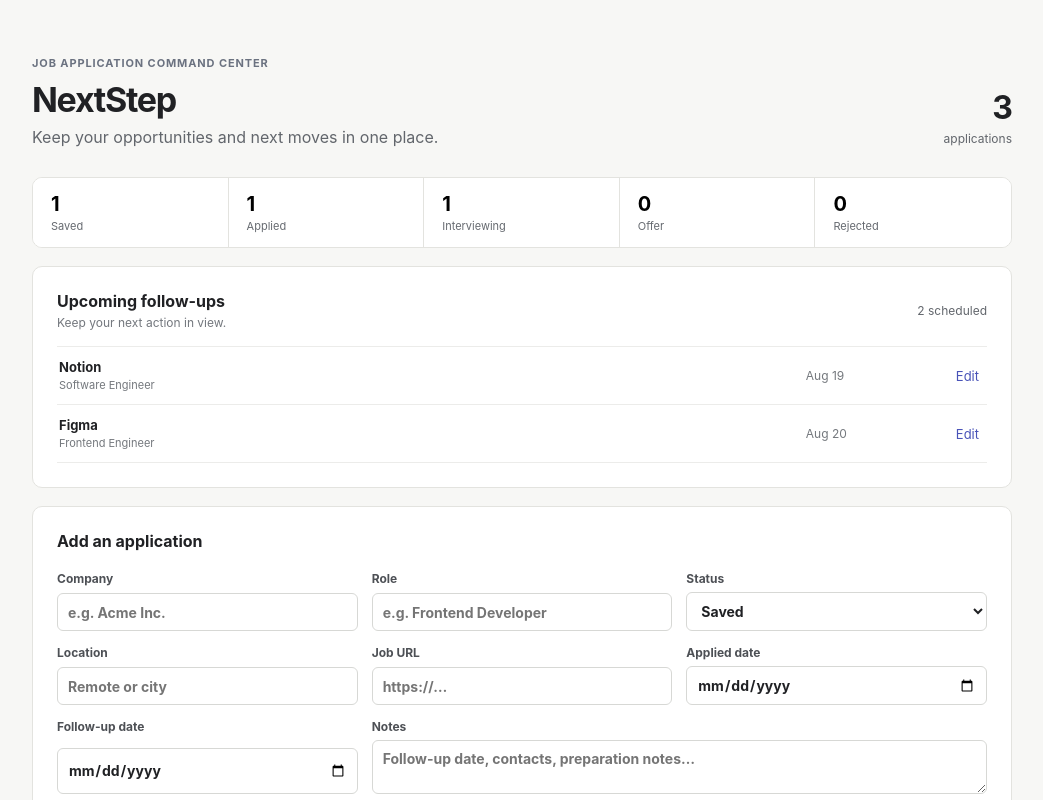
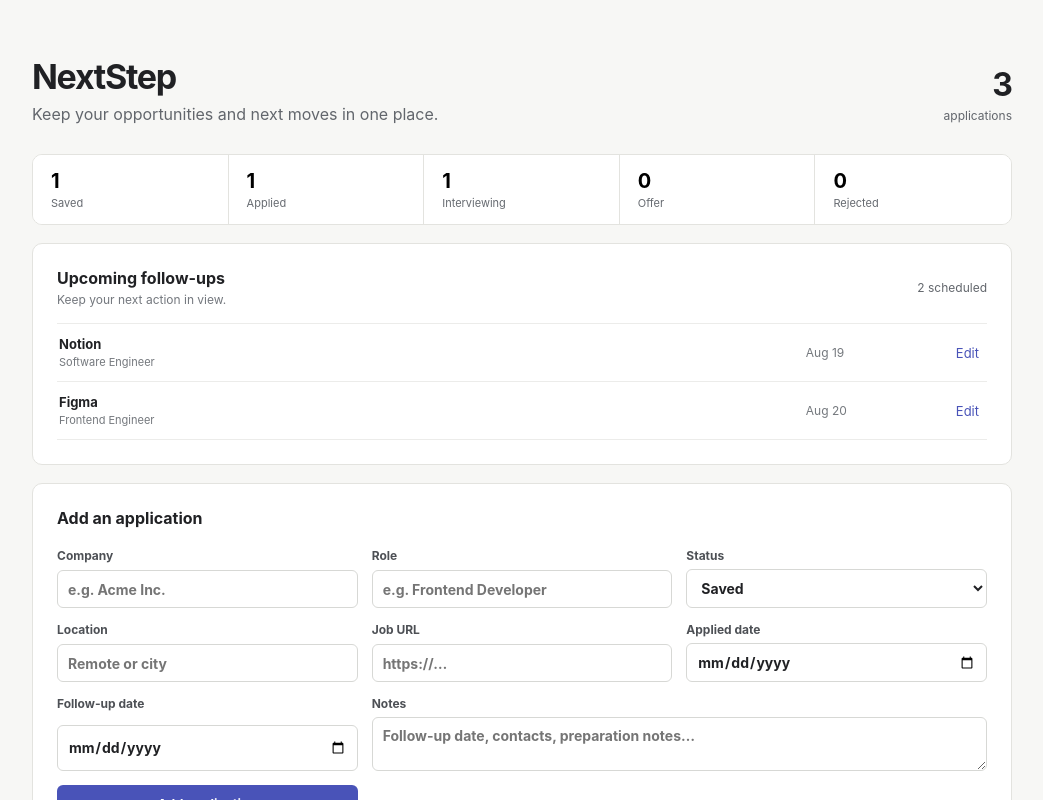
Before and after one commit to MykeRam/nextstep, a React (Vite) app: page / in a window 1280 px wide. Shown: the top 800 px of the page, without its empty margins (118-1161 px from the left). Built offline with nearby package versions, Linux system fonts and the light colour scheme.

Commit message:
Remove dashboard eyebrow label

```diff
--- a/src/App.tsx
+++ b/src/App.tsx
@@ -58,7 +58,7 @@ export default function App() {
   function filterByStatus(status: Status) { setStatusFilter((current) => current === status ? 'All' : status); setView('list'); }
 
   return <main className="app-shell">
-    <header><div><p className="eyebrow">JOB APPLICATION COMMAND CENTER</p><h1>NextStep</h1><p className="subtitle">Keep your opportunities and next moves in one place.</p></div><div className="summary"><strong>{applications.length}</strong><span>applications</span></div></header>
+    <header><div><h1>NextStep</h1><p className="subtitle">Keep your opportunities and next moves in one place.</p></div><div className="summary"><strong>{applications.length}</strong><span>applications</span></div></header>
     <section className="status-summary" aria-label="Application status summary">{STATUSES.map((status) => <button key={status} className={statusFilter === status ? 'active' : ''} aria-pressed={statusFilter === status} onClick={() => filterByStatus(status)}><strong>{statusCounts[status]}</strong><span>{status}</span></button>)}</section>
     <section className="card follow-ups-card" aria-labelledby="follow-ups-title"><div className="section-heading"><div><h2 id="follow-ups-title">Upcoming follow-ups</h2><p>Keep your next action in view.</p></div><span className="follow-up-count">{upcomingFollowUps.length} scheduled</span></div>
       {upcomingFollowUps.length === 0 ? <p className="empty-state">No follow-ups scheduled yet.</p> : <ul className="follow-ups-list">{upcomingFollowUps.map((application) => { const overdue = new Date(`${application.followUpDate}T00:00:00`) < today; return <li key={application.id}><div><strong>{application.company}</strong><span>{application.role}</span></div><time className={overdue ? 'overdue' : ''}>{overdue ? `Overdue · ${formatDate(application.followUpDate)}` : formatDate(application.followUpDate)}</time><button onClick={() => editApplication(application)}>Edit</button></li>; })}</ul>}
```
